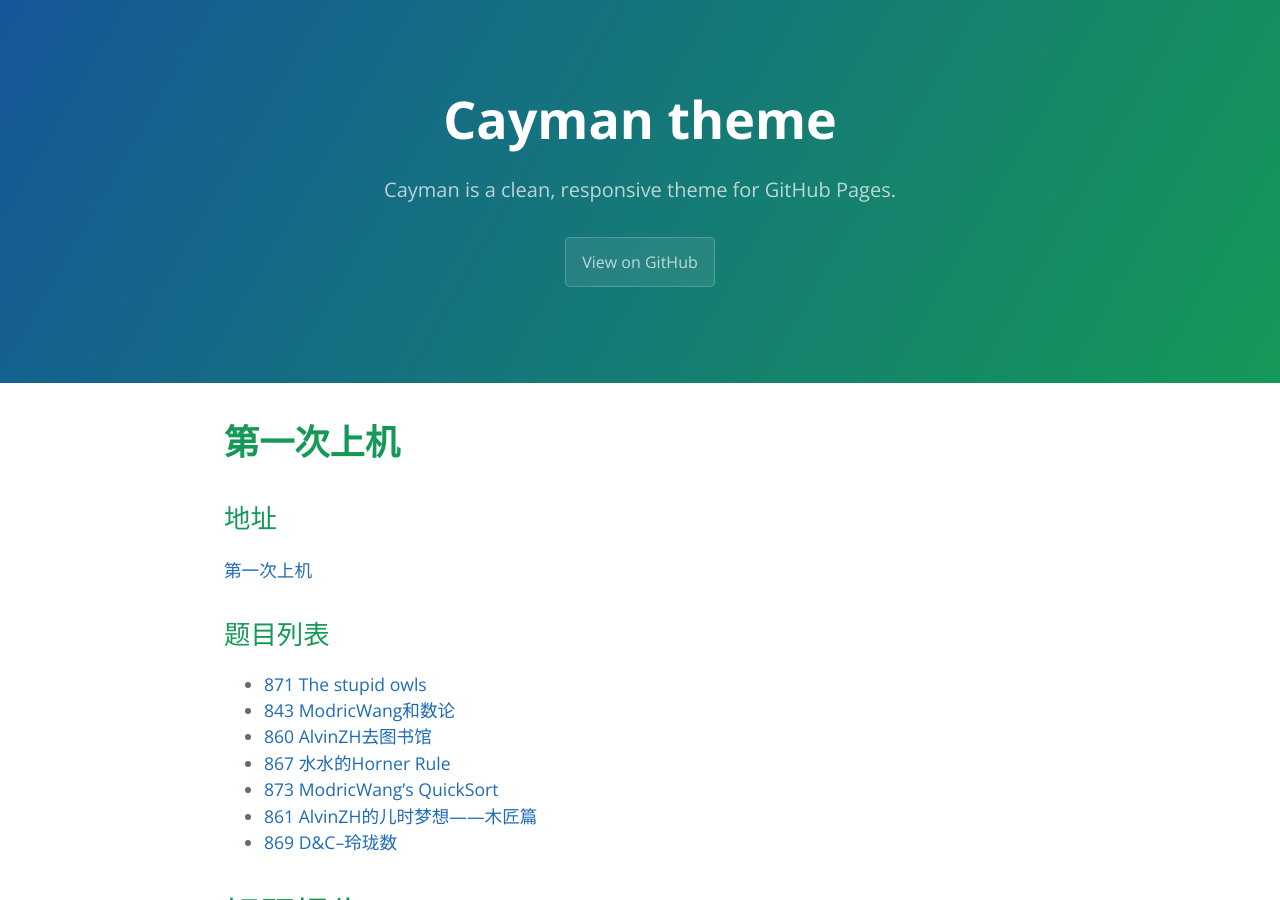
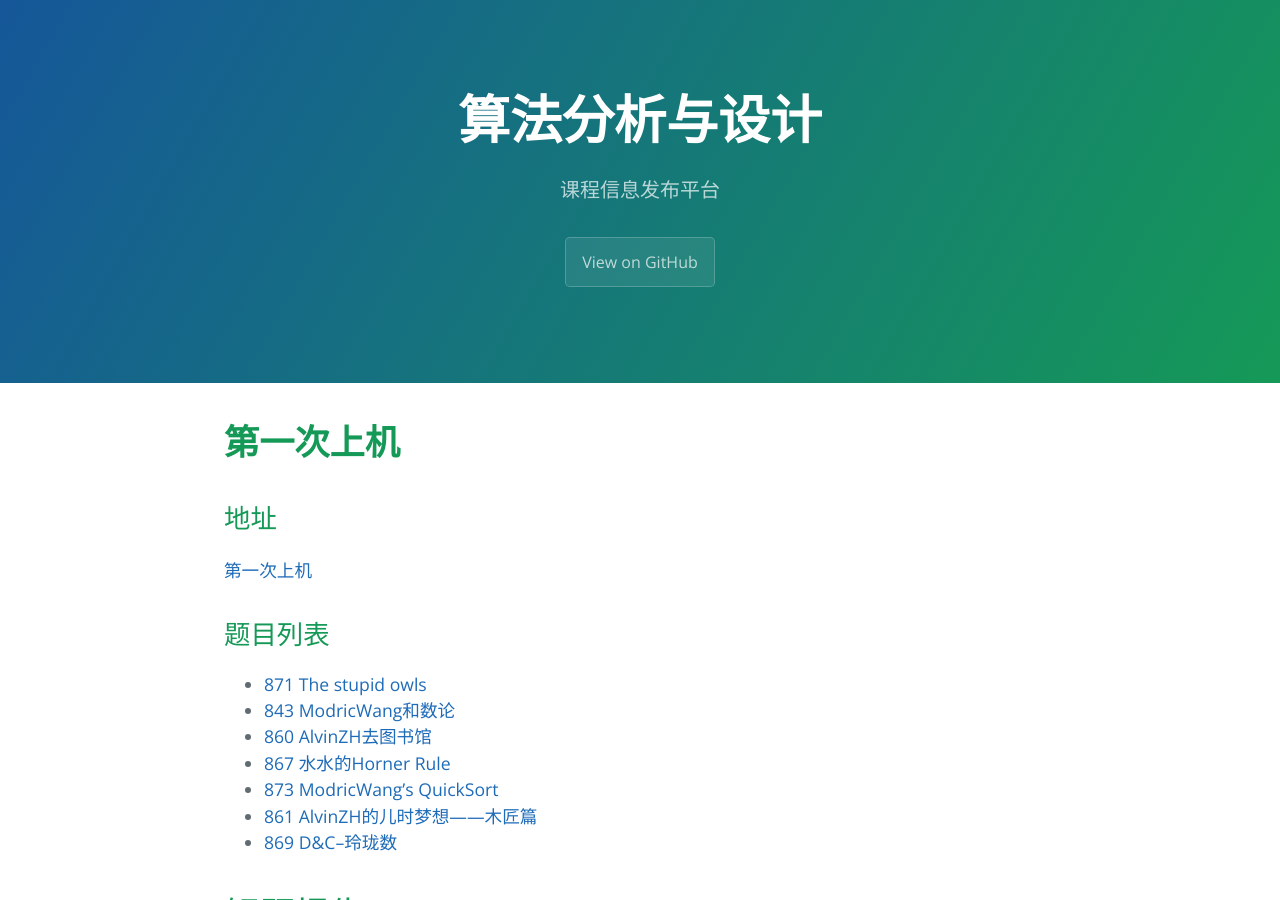
Before and after one commit to modricwang/BUAA-Soft-Algo-2016, a Jekyll site: the page built from docs/reports/第一次上机.md, in a window 1280 px wide and 900 px high. Built offline with Jekyll 4.4.1, drawn with Linux system fonts in a browser that asks for light colours; our own code applies the rules of GitHub Pages for plain Markdown files.

Commit message:
update config.yml

```diff
--- a/docs/_config.yml
+++ b/docs/_config.yml
@@ -1,5 +1,5 @@
-title: Cayman theme
-description: Cayman is a clean, responsive theme for GitHub Pages.
+title: 算法分析与设计
+description: 课程信息发布平台
 show_downloads: false
 google_analytics:
 theme: jekyll-theme-cayman
```
